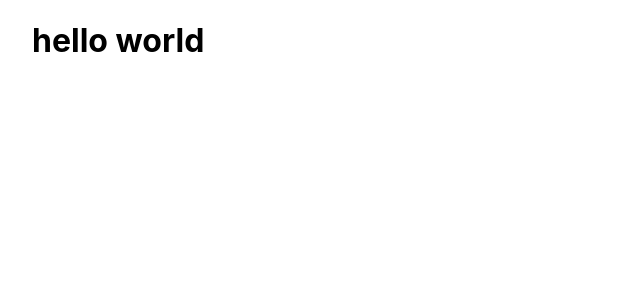
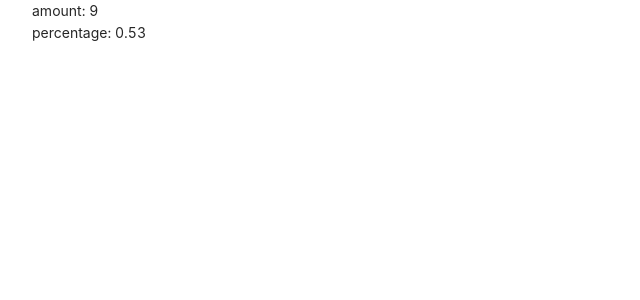
Before and after one commit to Saneri/stress-alert-dashboard, a Next.js app: page / in a window 1280 px wide. Shown: the top 300 px of the page, without its empty margins (0-640 px from the left). Built offline with nearby package versions, Linux system fonts and the light colour scheme.

Commit message:
Add antd and implement simple counter component

```diff
--- /dev/null
+++ b/components/MessageCounter.tsx
@@ -0,0 +1,14 @@
+type Props = {
+  values: number[];
+};
+
+export const MessageCounter = (props: Props) => {
+  const amountOfOnes = props.values.filter((x) => x === 1).length;
+  const percentage = amountOfOnes / props.values.length;
+  return (
+    <>
+      <div>amount: {amountOfOnes}</div>
+      <div>percentage: {percentage.toFixed(2)}</div>
+    </>
+  );
+};
--- a/package.json
+++ b/package.json
@@ -9,9 +9,11 @@
     "lint": "next lint"
   },
   "dependencies": {
+    "@ant-design/plots": "^1.2.2",
     "@types/node": "18.11.9",
     "@types/react": "18.0.25",
     "@types/react-dom": "18.0.8",
+    "antd": "^4.24.1",
     "eslint": "8.26.0",
     "eslint-config-next": "13.0.2",
     "next": "13.0.2",
--- a/pages/index.tsx
+++ b/pages/index.tsx
@@ -1,7 +1,12 @@
-import Head from 'next/head'
-import styles from '../styles/Home.module.css'
+import Head from 'next/head';
+import styles from '../styles/Home.module.css';
+import { MessageCounter } from '../components/MessageCounter';
 
 export default function Home() {
+  const testData = {
+    stressValues: [0, 1, 1, 1, 0, 1, 0, 0, 0, 0, 0, 1, 1, 1, 1, 1, 0]
+  };
+
   return (
     <div className={styles.container}>
       <Head>
@@ -10,8 +15,8 @@ export default function Home() {
       </Head>
 
       <main>
-        <h1>hello world</h1>
+        <MessageCounter values={testData.stressValues} />
       </main>
     </div>
-  )
+  );
 }
```
Also changed, not shown: pages/_app.tsx (+4 -3 lines), testData/data.json (added, +21 -0 lines), 1 other file (tests, documents, lock files or other folders).
